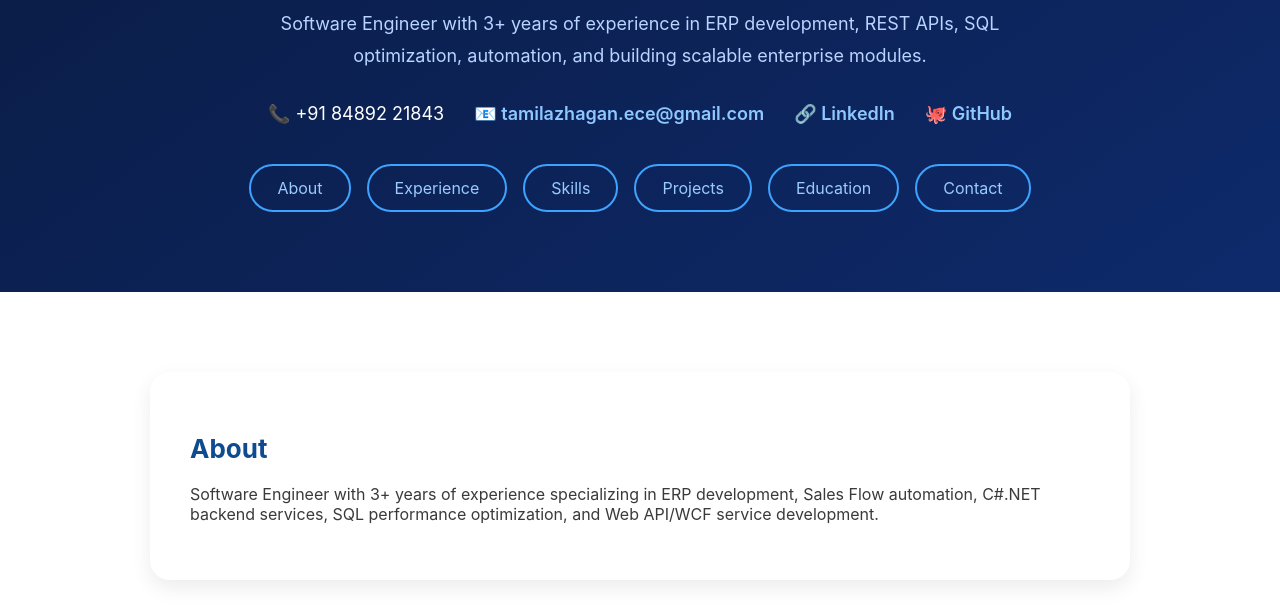
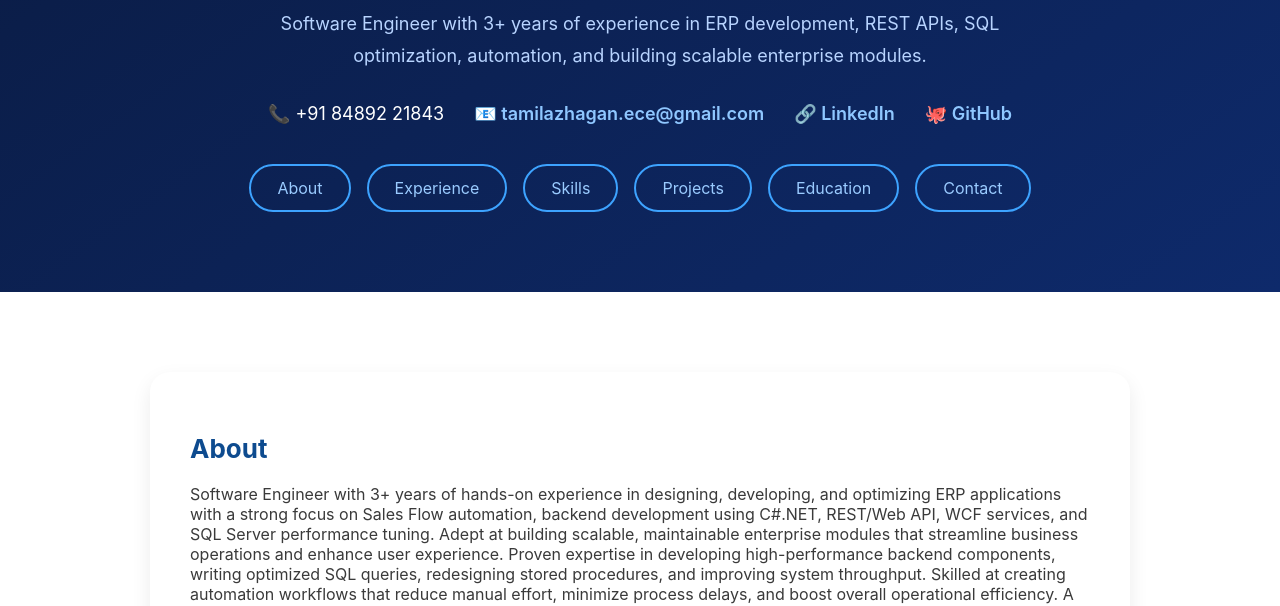
Before and after one commit to Tamilazhagan93/personal-website, a plain HTML site: page index.html in a window 1280 px wide. Shown: the part 346-952 px from the top of the page. Drawn offline with Linux system fonts and the light colour scheme.

Commit message:
Revise About section for enhanced clarity and detail
Updated the About section to provide a more detailed overview of experience and skills.

```diff
--- a/index.html
+++ b/index.html
@@ -172,8 +172,10 @@
 
   <section id="about">
     <h2>About</h2>
-    <p>Software Engineer with 3+ years of experience specializing in ERP development, Sales Flow automation,
-    C#.NET backend services, SQL performance optimization, and Web API/WCF service development.</p>
+    <p>Software Engineer with 3+ years of hands-on experience in designing, developing, and optimizing ERP applications with a strong focus on Sales Flow automation, backend development using C#.NET, REST/Web API, WCF services, and SQL Server performance tuning. Adept at building scalable, maintainable enterprise modules that streamline business operations and enhance user experience.
+Proven expertise in developing high-performance backend components, writing optimized SQL queries, redesigning stored procedures, and improving system throughput. Skilled at creating automation workflows that reduce manual effort, minimize process delays, and boost overall operational efficiency.
+A strong collaborator who works closely with Business Analysts, QA teams, and cross-functional stakeholders to translate business requirements into stable technical solutions. Experienced in debugging production issues, performing impact analysis, and ensuring smooth deployment of ERP features in fast-paced environments.
+Committed to delivering clean, reliable, and maintainable code, with continuous focus on performance, scalability, and best development practices.</p>
   </section>
 
   <section id="skills">
```
